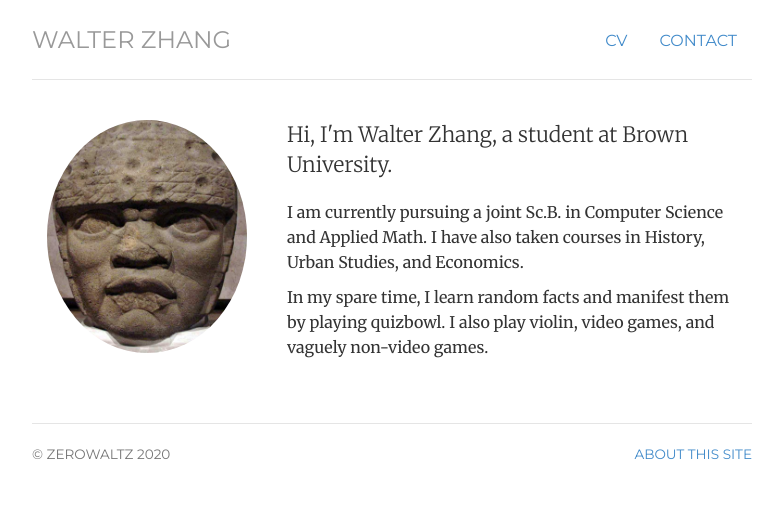
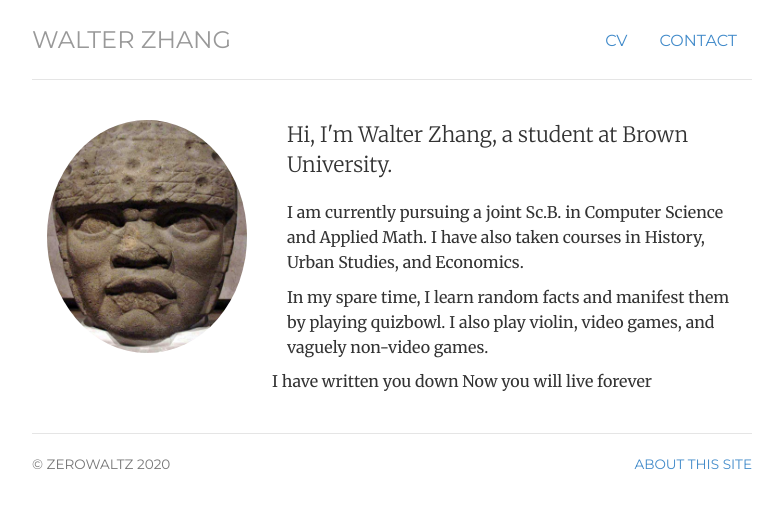
Before and after one commit to Zerowaltz/Zerowaltz.github.io, a Jekyll site: the page built from index.html, in a window 1280 px wide. Shown: the top 508 px of the page, without its empty margins (248-1031 px from the left). Built offline with Jekyll 4.4.1, drawn with Linux system fonts in a browser that asks for light colours.

Commit message:
Update index.html

```diff
--- a/index.html
+++ b/index.html
@@ -16,5 +16,8 @@ contact: passive
 
         <p> In my spare time, I learn random facts and manifest them by playing quizbowl. I also play violin, video games, and vaguely non-video games.</p>
 	</div>
+
+	I have written you down
+	Now you will live forever
 </div>
 <!-- </div> -->
```
